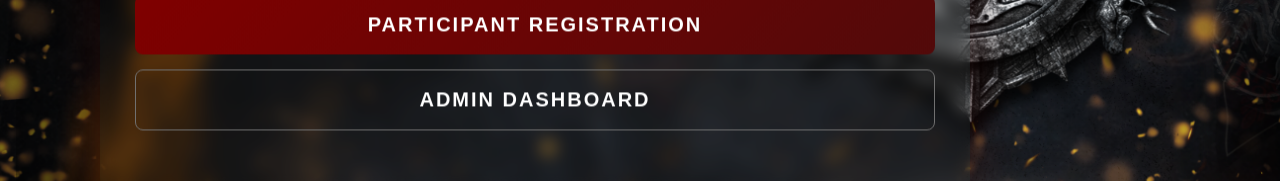
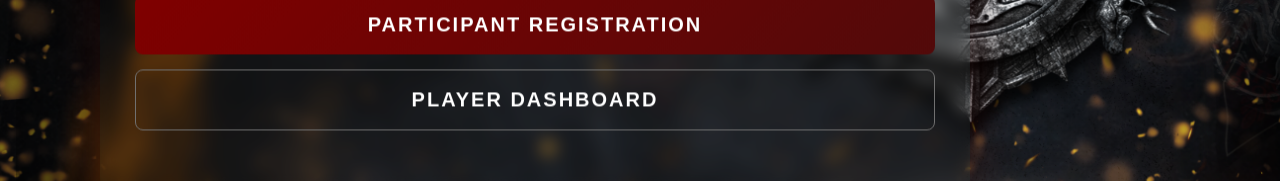
Before and after one commit to LoiseJordanPelaez/ACES-Week-Portal-Frontend, a React (Vite) app: page / in a window 1280 px wide. Shown: the part 398-579 px from the top of the page. Built offline with nearby package versions, Linux system fonts and the light colour scheme; a web font is replaced by a local one.

Commit message:
Update acesweekportal.jsx

```diff
--- a/src/components/acesweekportal.jsx
+++ b/src/components/acesweekportal.jsx
@@ -158,7 +158,7 @@ const AcesWeekPortal = () => {
                 <h1 className="aces-title">ACES WEEK 2026</h1>
                 <p className="aces-subtitle">THRONE OF CHAMPIONS PORTAL</p>
                 <button className="aces-btn" onClick={() => setView("register")}>PARTICIPANT REGISTRATION</button>
-                <button className="aces-btn aces-btn-outline" onClick={() => setView("admin")}>ADMIN DASHBOARD</button>
+                <button className="aces-btn aces-btn-outline" onClick={() => setView("admin")}>PLAYER DASHBOARD</button>
             </div>
         );
     }
```
